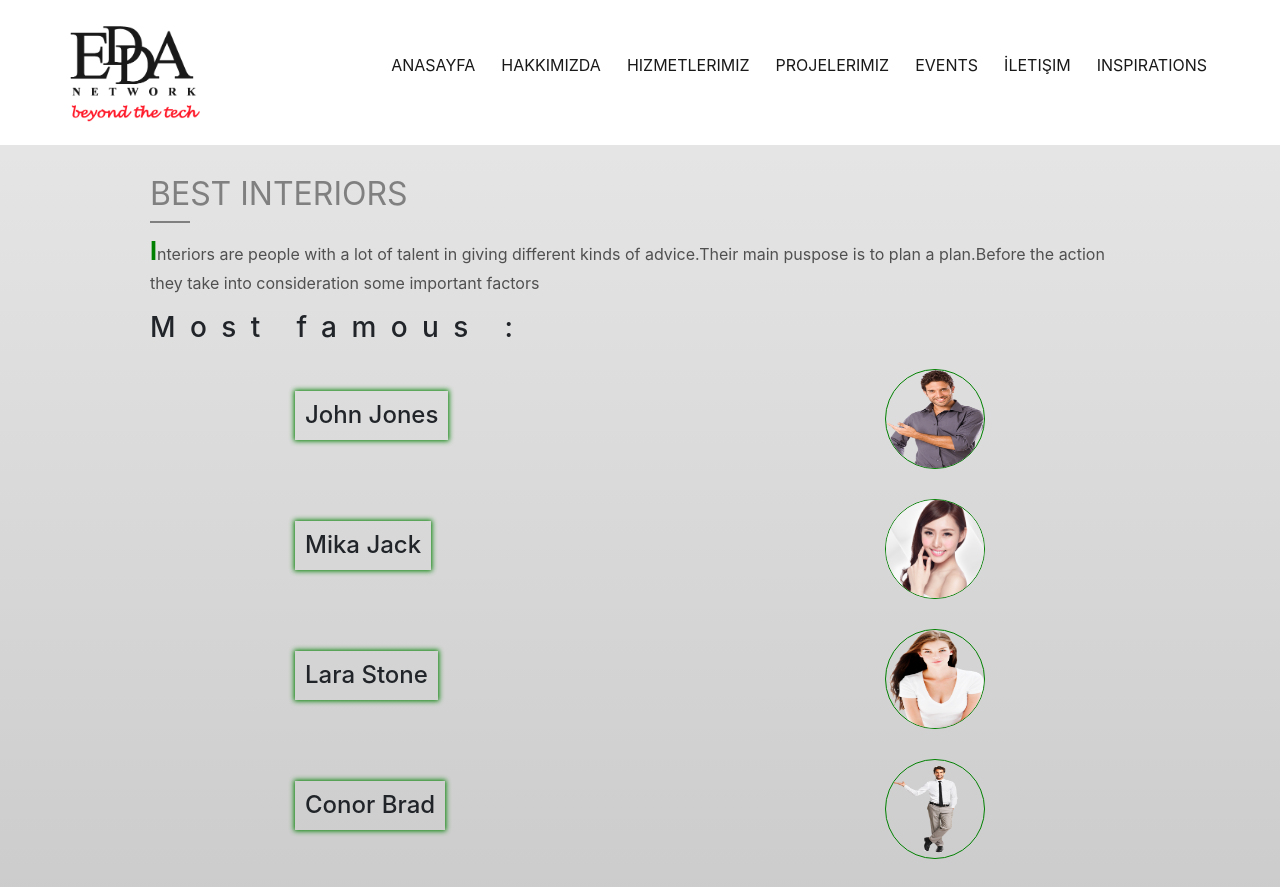
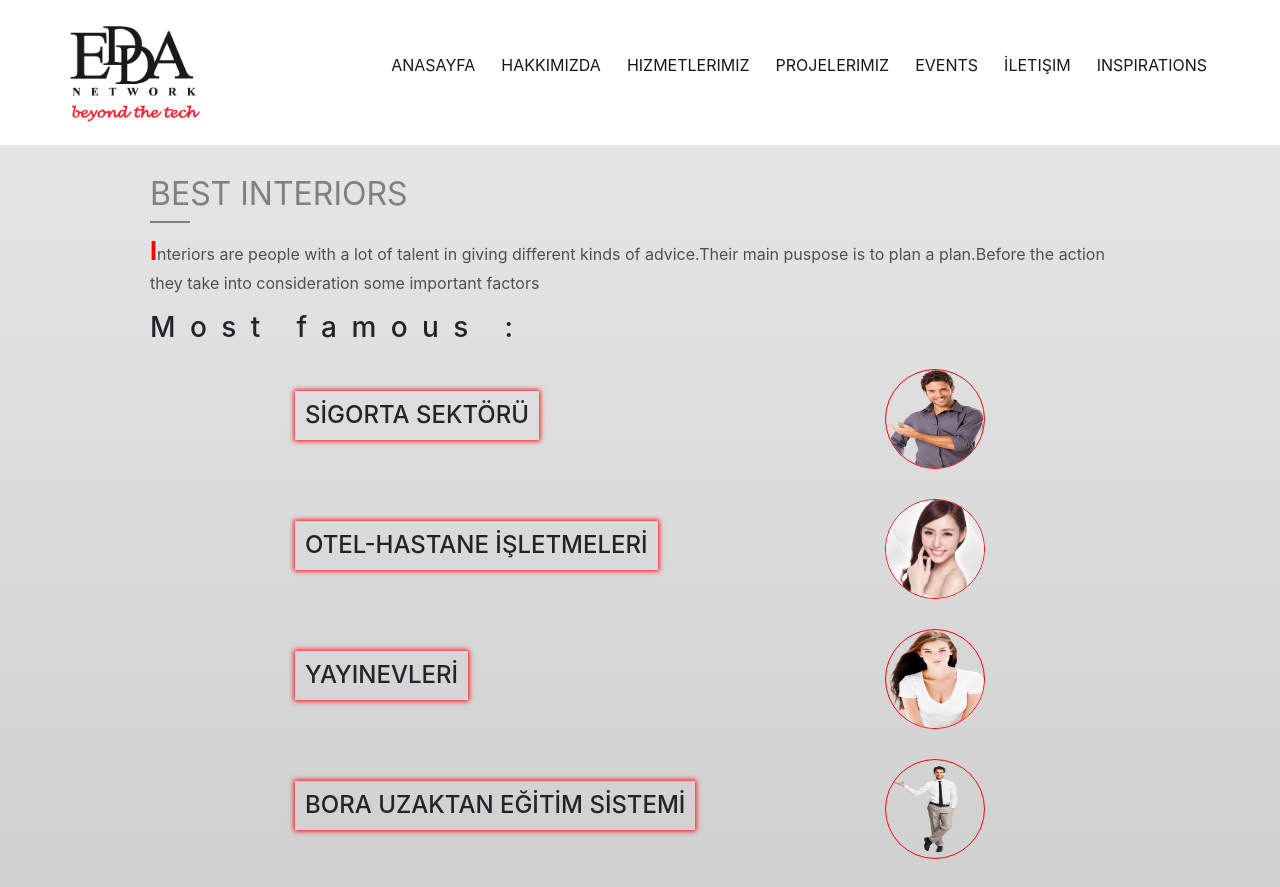
Before and after one commit to yaprakbulut/eddanetwork_website, a React (Create React App) app: page /interiors in a window 1280 px wide. Shown: the top 887 px of the page. Built offline with nearby package versions, Linux system fonts and the light colour scheme.

Commit message:
hizmetler

```diff
--- a/src/components/BiographyPage/BiographyPage.js
+++ b/src/components/BiographyPage/BiographyPage.js
@@ -8,10 +8,9 @@ export default function BiographyPage() {
   return (
     <section className="biography">
       <div className="inner-container">
-        <h1>eddanetwork</h1>
 
         <div className="person-texts">
-          <h4>BİZ KİMİZ?</h4>
+          <h4>BİZ KİMİZ ?</h4>
           <Bounce right duration={1000} cascade>
             <p>
               Gelişmiş altyapısı, deneyimli ekibi ile yazılım şirketi olarak
@@ -26,15 +25,10 @@ export default function BiographyPage() {
           </Bounce>
           <h4>MİSYONUMUZ</h4>
           <Bounce right duration={1000} cascade>
-            <p>Ar-Ge faliyetleri ile teknolojik yenilikler yaratmak, </p>
-            <p>
-              Yenilikleri ülke ekonomisine katkı sağlayacak biçimde
-              ticarileştirmek,
-            </p>
-            <p>
-              Aynı zamanda kendi alanında güvenilir bir firma olmayı
-              hedeflemek.
-            </p>
+            <p>Ar-Ge faliyetleri ile teknolojik yenilikler yaratmak. Yenilikleri ülke ekonomisine katkı sağlayacak biçimde
+              ticarileştirmek. Aynı zamanda kendi alanında güvenilir bir firma olmayı
+              hedeflemek.  </p>
+
           </Bounce>
           <h4>VİZYONUMUZ</h4>
           <Bounce right duration={1000} cascade>
--- a/src/components/BiographyPage/biographyPage.css
+++ b/src/components/BiographyPage/biographyPage.css
@@ -1,7 +1,7 @@
 .biography {
   min-height: 80vh;
   background: linear-gradient(rgba(0, 0, 0, 0.9), rgba(0, 0, 0, 0.1)),
-    url(/images/hakkımızda.jpg) 100% / cover no-repeat;
+    url(/images/d1.jpg) 100% / cover no-repeat;
   padding: 30px 0;
 }
 .inner-container {
@@ -14,13 +14,13 @@
 .inner-container h1 {
   margin-bottom: 30px;
   font-size: 30px;
-  font-weight: 900;
+  font-weight: normal;
 }
 
 .biography h4 {
   color: #df080e;
   font-size: 30px;
-  font-weight: 500;
+  font-weight: normal;
 }
 
 .biography h1 {
@@ -31,8 +31,8 @@
 }
 
 .person-texts {
-  font-size: 20px;
-  color: #332f2f;
+  font-size: medium;
+  color: rgba(0, 0, 0, 0.767);
   line-height: 20px;
   text-align: justify;
   margin-bottom: 40px;
@@ -48,7 +48,7 @@
   .biography {
     min-height: 100vh;
     padding: 60px 0px;
-    background: url(/images/hakkımızda.jpg) left/cover fixed no-repeat;
+    background: url(/images/d1.jpg) left/cover fixed no-repeat;
 
     background-size: contain;
     background-color: #fdfdfd;
--- a/src/components/BlogPage/Popular.js
+++ b/src/components/BlogPage/Popular.js
@@ -9,23 +9,15 @@ export default function Popular() {
         return(
             <section className="blog">
              <div className="inside-container">
-                 <Title title="popular blogs" color="grey" />
+                 <Title title="Hizmetlerimiz" color="grey" />
     <div className="blog-center">
         {value.blogItems.map(item=>{
             return(
                 <div className="single-blog" key={item.id}>
                    <img src={item.img} alt="img"/>
                    <div className="posts">
-            <p>{item.date}</p>
             <p>{item.title}</p>
             <p>{item.words}</p>
-                   </div>
-                   <div className="comments">
-            <li><a href="#"><i className="fas fa-comment"></i>{item.number1}</a></li>
-
-            <li><a href="#"><i className="far fa-eye"></i>{item.number2}</a></li>
-
-            <li><a href="#"><i className="fas fa-hashtag"></i></a></li>
                    </div>
                 </div>
             )
--- a/src/components/Context/Data.js
+++ b/src/components/Context/Data.js
@@ -111,34 +111,39 @@ export const blogItems = [
   {
     id: 1,
     img: "images/decor1.jpg",
-    date: "30 march 2018",
-    title: "Innovation",
+    title: "SİGORTA SEKTÖRÜ",
     words:
-      "Lorem ipsum dolor, sit amet consectetur adipisicing elit. Dolore pariatur doloremque dolores dignissimos, ratione provident placeat cumque temporibus consectetur doloribus",
-    number1: "896",
-    number2: "5648",
+      "Sigorta Brokerliği şirketlerinin kullanabileceği Sigora Yönetim Sistemi",
   },
   {
     id: 2,
     img: "../../images/decor2.jpg",
-    date: "12 april 2017",
-    title: "New trends",
+    title: "OTEL-HASTANE İŞLETMELERİ",
     words:
-      "Lorem ipsum dolor, sit amet consectetur adipisicing elit. Dolore pariatur doloremque dolores dignissimos, ratione provident placeat cumque temporibus consectetur doloribus",
-    message: "fas fa-comment",
-    number1: "1896",
-    number2: "35648",
+      "Tüm yeraltı iletişim hattı kurulumu. Otel odası ve çağrı merkezi otomasyonu.",
   },
   {
     id: 3,
     img: "../../images/decor3.jpg",
-    date: "11 june 2016",
-    title: "Follow the future",
+    title: "YAYINEVLERİ",
     words:
-      "Lorem ipsum dolor, sit amet consectetur adipisicing elit. Dolore pariatur doloremque dolores dignissimos, ratione provident placeat cumque temporibus consectetur doloribus",
-    message: "fas fa-comment",
-    number1: "1236",
-    number2: "3648",
+      "Dizin oluşturma yazılımı. Kitap baskı maliyet yazılımı",
+  },
+
+  {
+    id: 4,
+    img: "../../images/decor3.jpg",
+    title: "BORA UZAKTAN EĞİTİM SİSTEMİ",
+    words:
+      "Senkron eğitim. Asenkron eğitim. Soru Bankası ve Sınav Sistemi",
+  },
+
+  {
+    id: 5,
+    img: "../../images/decor3.jpg",
+    title: "SIRAMATİK, KİOSK, ENFERMASYON EKRANI VE SAYISAL BİLGİ SUNUM EKRANI",
+    words:
+      "Yazılım ve donanım, teknik destek.",
   },
 ];
 
@@ -146,24 +151,30 @@ export const blogItems = [
 export const Interiors = [
   {
     id: 1,
-    name: "John Jones",
+    name: "SİGORTA SEKTÖRÜ",
     img: "images/interiors/interior1.png",
   },
   {
     id: 2,
-    name: "mika jack",
+    name: "OTEL-HASTANE İŞLETMELERİ",
     img: "images/interiors/interior2.png",
   },
   {
     id: 3,
-    name: "lara stone",
+    name: "YAYINEVLERİ",
     img: "images/interiors/interior3.png",
   },
   {
     id: 4,
-    name: "conor brad",
+    name: "BORA UZAKTAN EĞİTİM SİSTEMİ",
     img: "images/interiors/interior4.png",
   },
+  {
+    id: 5,
+    name: "SIRAMATİK, KİOSK, ENFERMASYON EKRANI VE SAYISAL BİLGİ SUNUM EKRANI",
+    img: "images/interiors/interior4.png",
+  },
+
 ];
 
 // recent events
--- a/src/components/InteriorsPage/BestInteriors.css
+++ b/src/components/InteriorsPage/BestInteriors.css
@@ -9,7 +9,7 @@
 
 .interiors-texts p span{
     font-size: 25px;
-    color:green;
+    color:red;
     font-weight: bold;
 }
 
@@ -29,7 +29,7 @@
 
 
 .famous h4{
-    box-shadow: 0 0 5px 1px green;
+    box-shadow: 0 0 5px 1px red;
     padding:10px;
     transition: all 0.5s ease-in-out;
     text-transform: capitalize;
@@ -50,7 +50,7 @@
 width: 100%;
 border-radius: 50%;
 height: 100px;
-border:1px solid green;
+border:1px solid red;
 display: block;
 }
 
@@ -88,7 +88,7 @@ display: block;
 
 
     .famous:hover .famous-img{
-      transform: translateX(-220px);
+      transform: translateX(-120px);
     }
 
     .famous h4{
```
